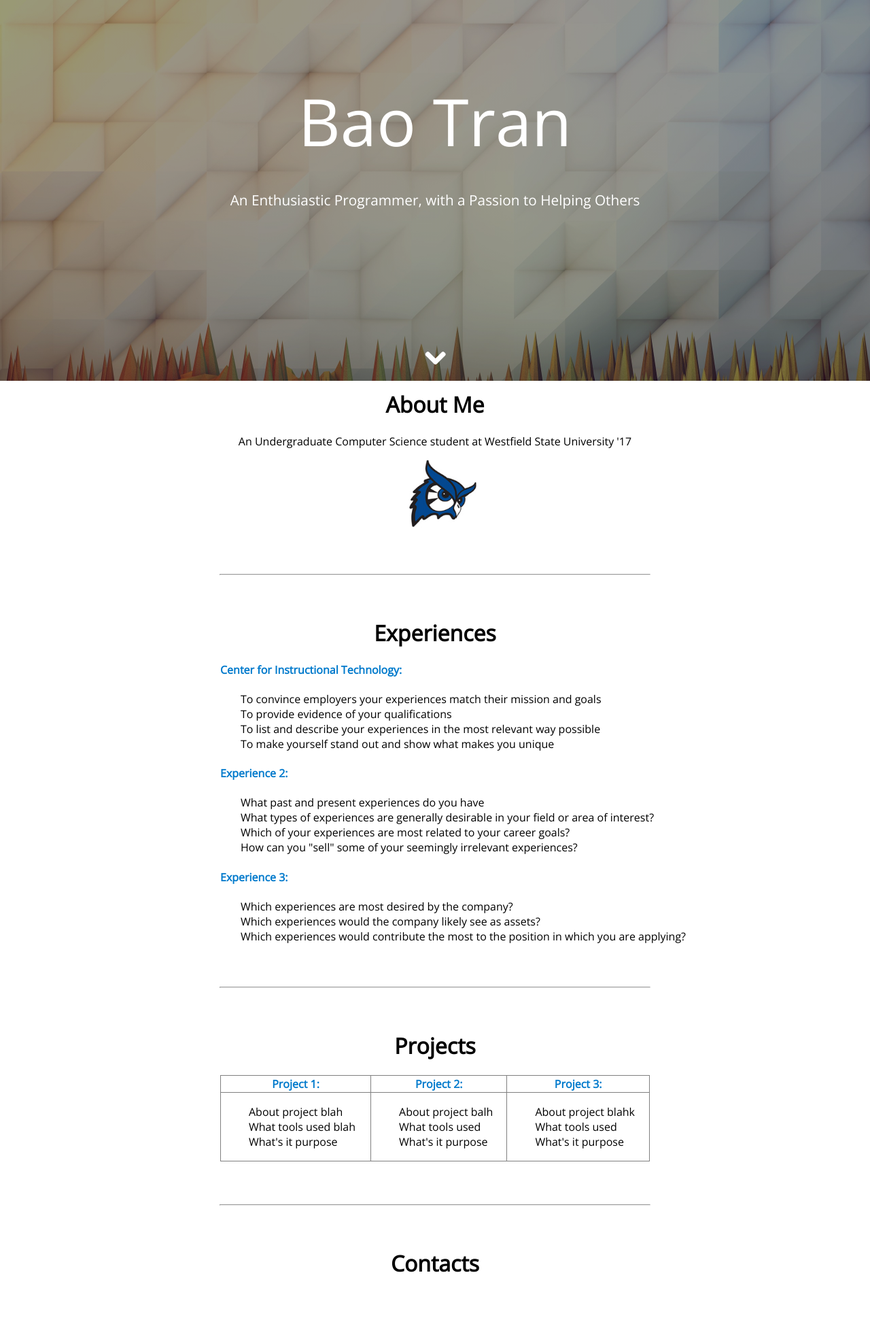
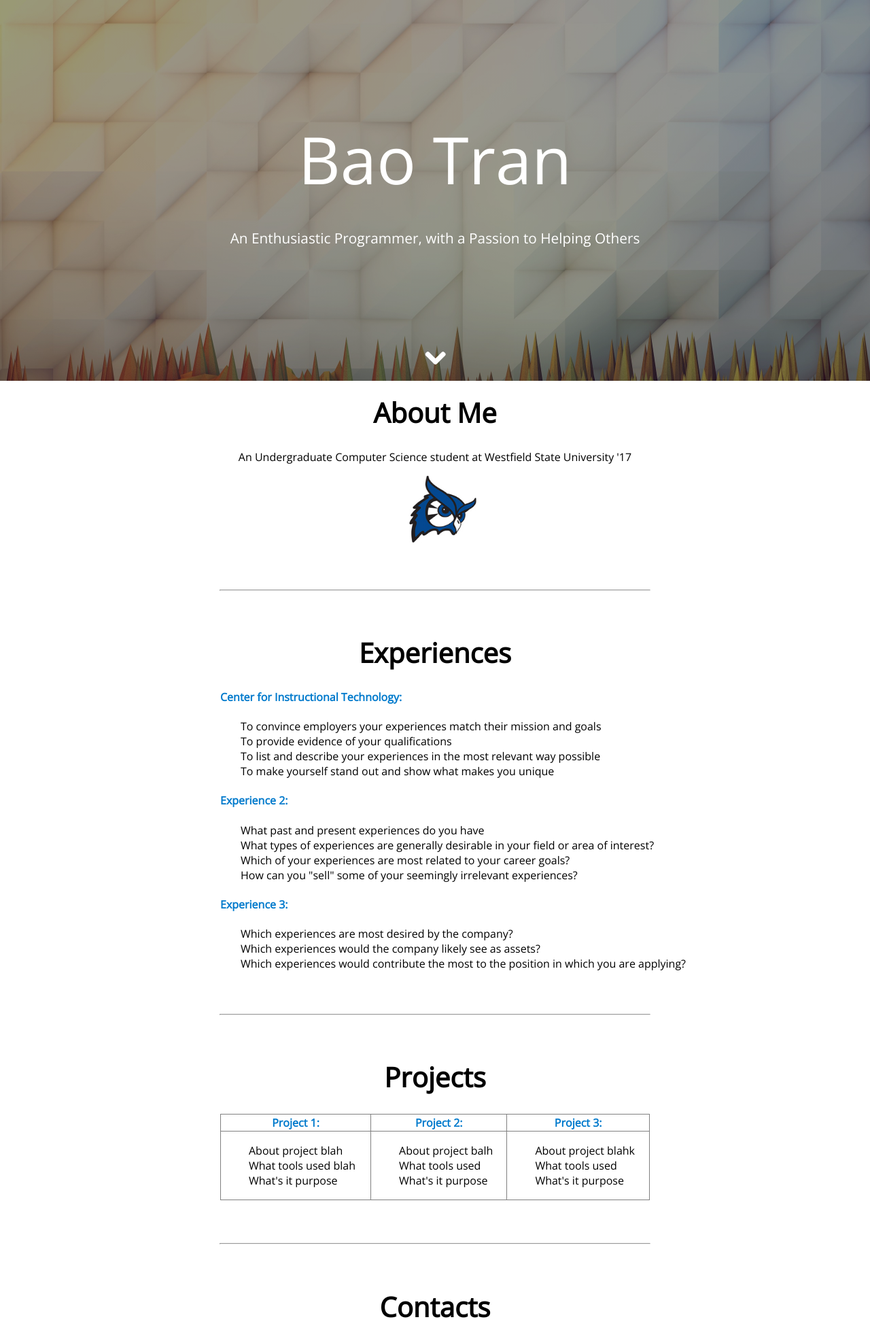
Before and after one commit to btran12/btran12.github.io, a PHP site: page / in a window 1280 px wide. Shown: the whole page at 68% size. Before the commit the page ends 1871 px from the top, so only its background shows below. Run offline with PHP 8.4, Linux system fonts and the light colour scheme; some libraries are stand-ins or nearby versions.

Commit message:
Changed transform values to work on IE

```diff
--- a/styles.css
+++ b/styles.css
@@ -24,15 +24,15 @@ body{
 	color: white;
 	margin: auto;
 	position: absolute;
-	top: 20%;
+	top: 30%;
 	left:50%;
 	font-size: 600%;
 	vertical-align: middle;
 	transform:translate(-50%);
 	-webkit-transform:translate(-50%);
-	-ms-transform: translateY(-50%);
-	-moz-transform: translateY(-50%);
-	-o-transform: translateY(-50%);
+	-ms-transform: translate(-50%);
+	-moz-transform: translate(-50%);
+	-o-transform: translate(-50%);
 }
 
 .mid h4{
@@ -41,15 +41,15 @@ body{
 	color: white;
 	margin: auto;
 	position: absolute;
-	top: 50%;
+	top: 60%;
 	left: 50%;
 	font-size: 130%;
 	vertical-align: middle;
 	transform:translate(-50%);
 	-webkit-transform:translate(-50%);
-	-ms-transform: translateY(-50%);
-	-moz-transform: translateY(-50%);
-	-o-transform: translateY(-50%);
+	-ms-transform: translate(-50%);
+	-moz-transform: translate(-50%);
+	-o-transform: translate(-50%);
 }
 
 .mid img{
@@ -60,9 +60,9 @@ body{
 	left: 50%;
 	transform:translate(-50%);
 	-webkit-transform:translate(-50%);
-	-ms-transform: translateY(-50%);
-	-moz-transform: translateY(-50%);
-	-o-transform: translateY(-50%);
+	-ms-transform: translate(-50%);
+	-moz-transform: translate(-50%);
+	-o-transform: translate(-50%);
 }
 
 hr {
@@ -88,4 +88,5 @@ h4#experienceHeader{
 
 .document h1{
 	text-align: center;
+	font-size: 250%;
 }
```
